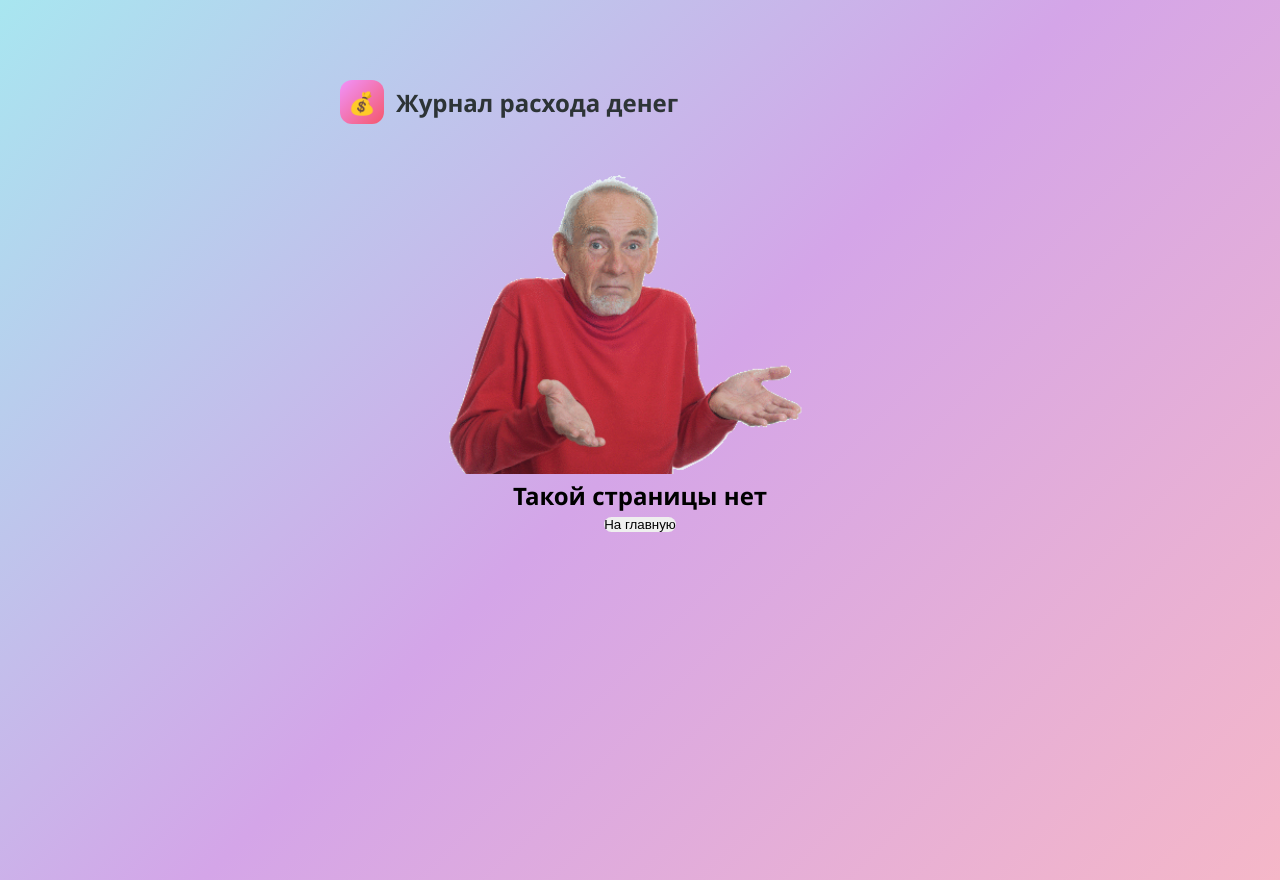
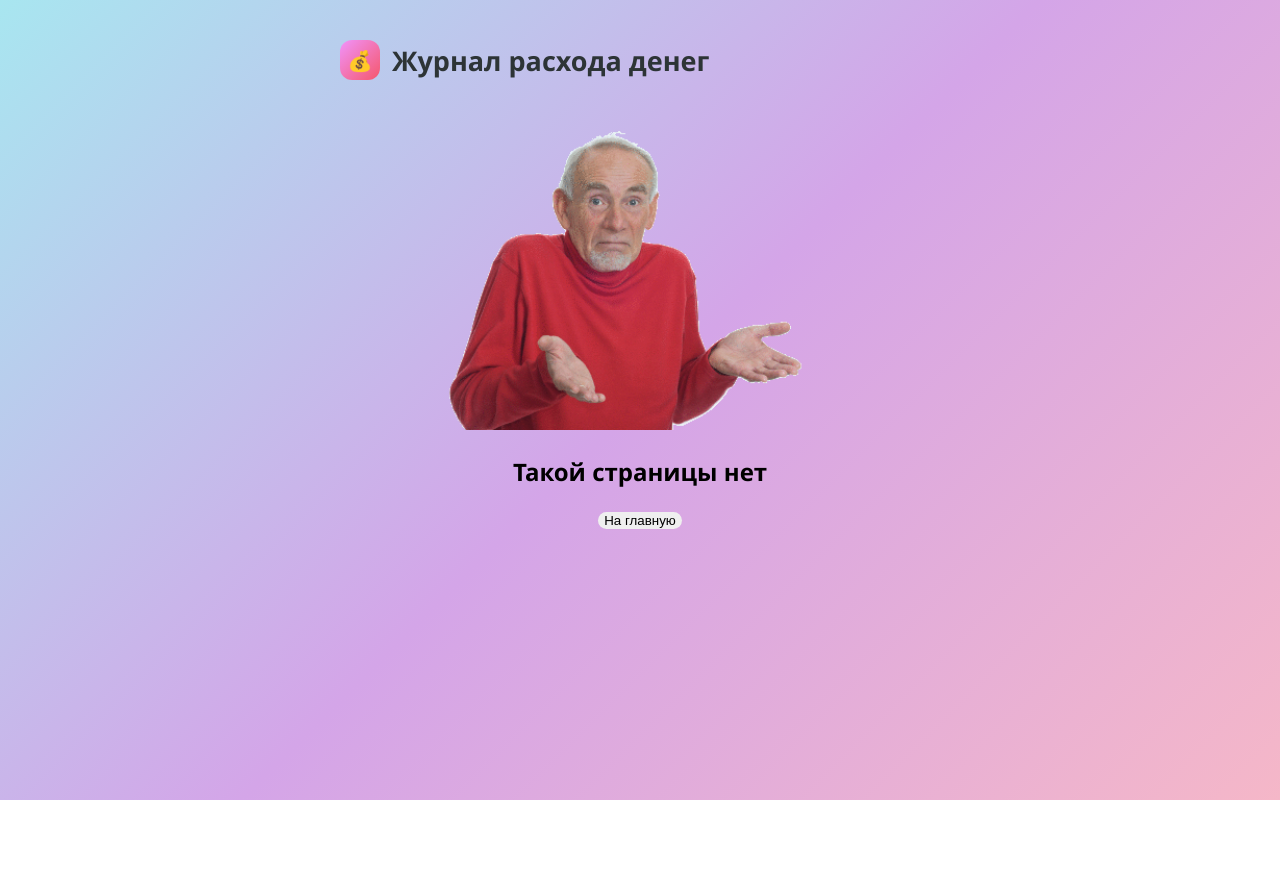
Before and after one commit to picell136/tracker-money_React, a React (Vite) app: page /tracker-money_React/show in a window 1280 px wide. After the commit the page ends 800 px from the top, so only its background shows below. Built offline with nearby package versions, Linux system fonts and the light colour scheme.

Commit message:
Updated index.css & Home.module.css & Layout.module.css

```diff
--- a/src/index.css
+++ b/src/index.css
@@ -1,28 +1,24 @@
 html, body, #root {
+    padding: 0;
     margin: 0;
-    padding: 0;
     width: 100%;
+    min-height: 100vh;
     box-sizing: border-box;
 }
 
 * {
-  margin: 0;
-  padding: 0;
     box-sizing: border-box;
 }
 
 body {
     font-family: 'Segoe UI', Tahoma, Geneva, Verdana, sans-serif;
     background: linear-gradient(135deg, #a8e6f0 0%, #d4a5e8 50%, #f5b7c8 100%);
+    background-attachment: fixed;
     min-height: 100vh;
-  display: flex;
-  justify-content: center;
-  align-items: flex-start;
-  padding: 40px 20px;
 }
 
 h1 {
-  color:rgb(51, 51, 51);
+    color: rgb(51, 51, 51);
 }
 
 button {
--- a/src/styles/Home.module.css
+++ b/src/styles/Home.module.css
@@ -5,8 +5,8 @@
     box-shadow: 0 20px 60px rgba(0, 0, 0, 0.1);
     width: 100%;
     max-width: 520px;
-    padding: 32px 28px 30px 28px; /* Увеличен padding-bottom */
-    margin: 0 auto; /* Центрирование */
+    padding: 32px 28px;
+    margin: 0 auto;
 }
 
 /* --- Навигация по датам --- */
--- a/src/styles/Layout.module.css
+++ b/src/styles/Layout.module.css
@@ -1,11 +1,9 @@
 .main-container {
     display: flex;
-    min-height: 100vh;
     width: 100%;
     justify-content: center;
     align-items: flex-start;
-    padding: 40px 20px 60px 20px; /* Увеличен нижний отступ */
-    overflow-y: auto;
+    padding: 40px 20px;
     box-sizing: border-box;
 }
 
@@ -15,35 +13,33 @@
     width: 100%;
     max-width: 600px;
     text-align: center;
-    margin-bottom: 40px; /* Отступ снизу от карточки */
 }
 
 .header {
     display: flex;
     align-items: center;
-    justify-content: flex-start;
     gap: 12px;
     margin-bottom: 24px;
+    flex-shrink: 0;
 }
 
 .header-icon {
-    width: 44px;
-    height: 44px;
+    width: 40px;
+    height: 40px;
     background: linear-gradient(135deg, #f093fb, #f5576c);
     border-radius: 12px;
     display: flex;
     align-items: center;
     justify-content: center;
-    font-size: 22px;
-    flex-shrink: 0; /* Чтобы иконка не сжималась на маленьких экранах */
+    font-size: 20px;
+    flex-shrink: 0;
 }
 
 .header h1 {
-    font-size: 24px;
+    font-size: 27px;
     color: #2d3436;
     font-weight: 700;
     margin: 0;
-    text-align: left;
 }
 
 /* Адаптивность для мобильных устройств */
```
Lines whose indentation alone changed are shown as unchanged.
